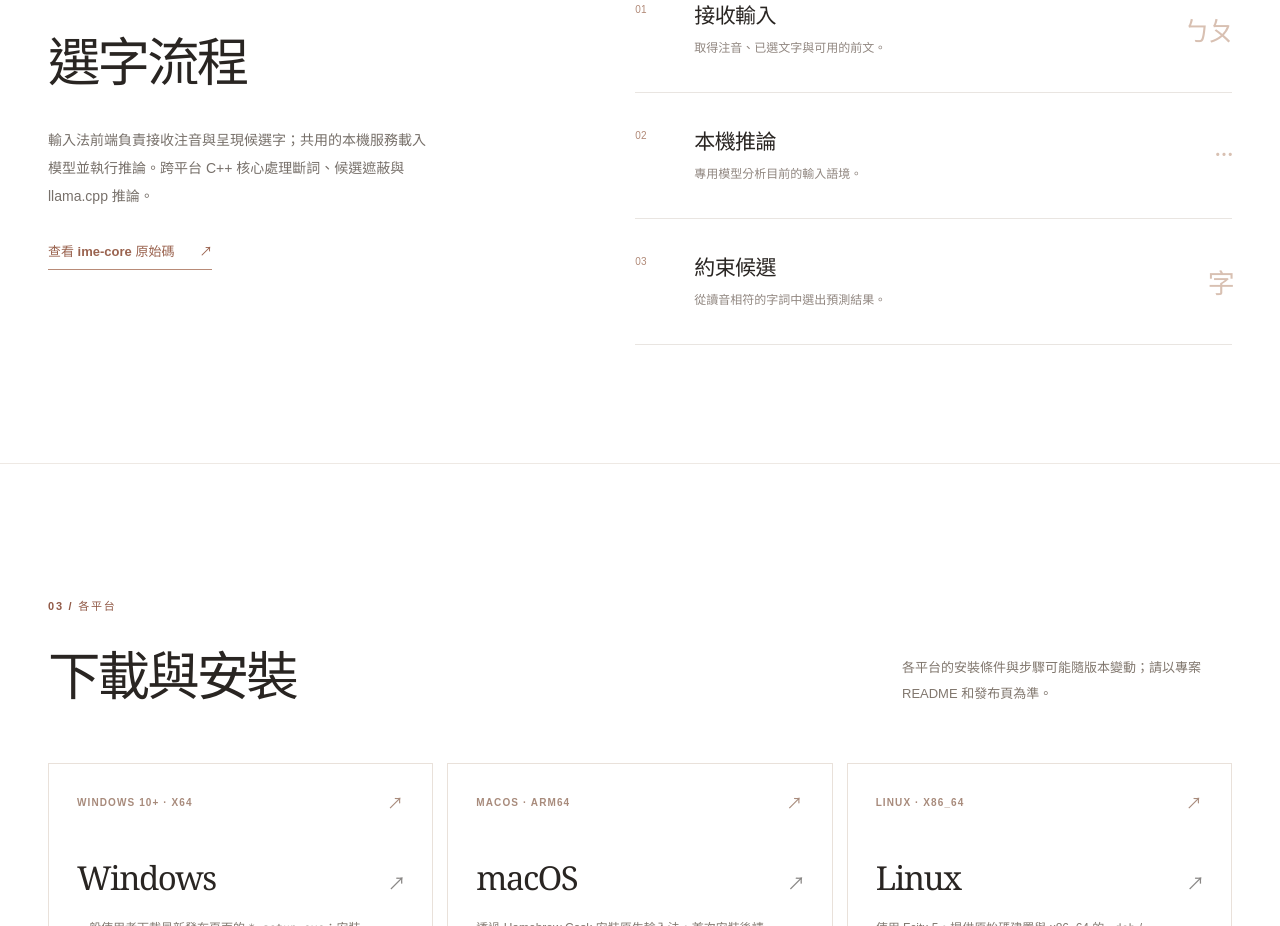
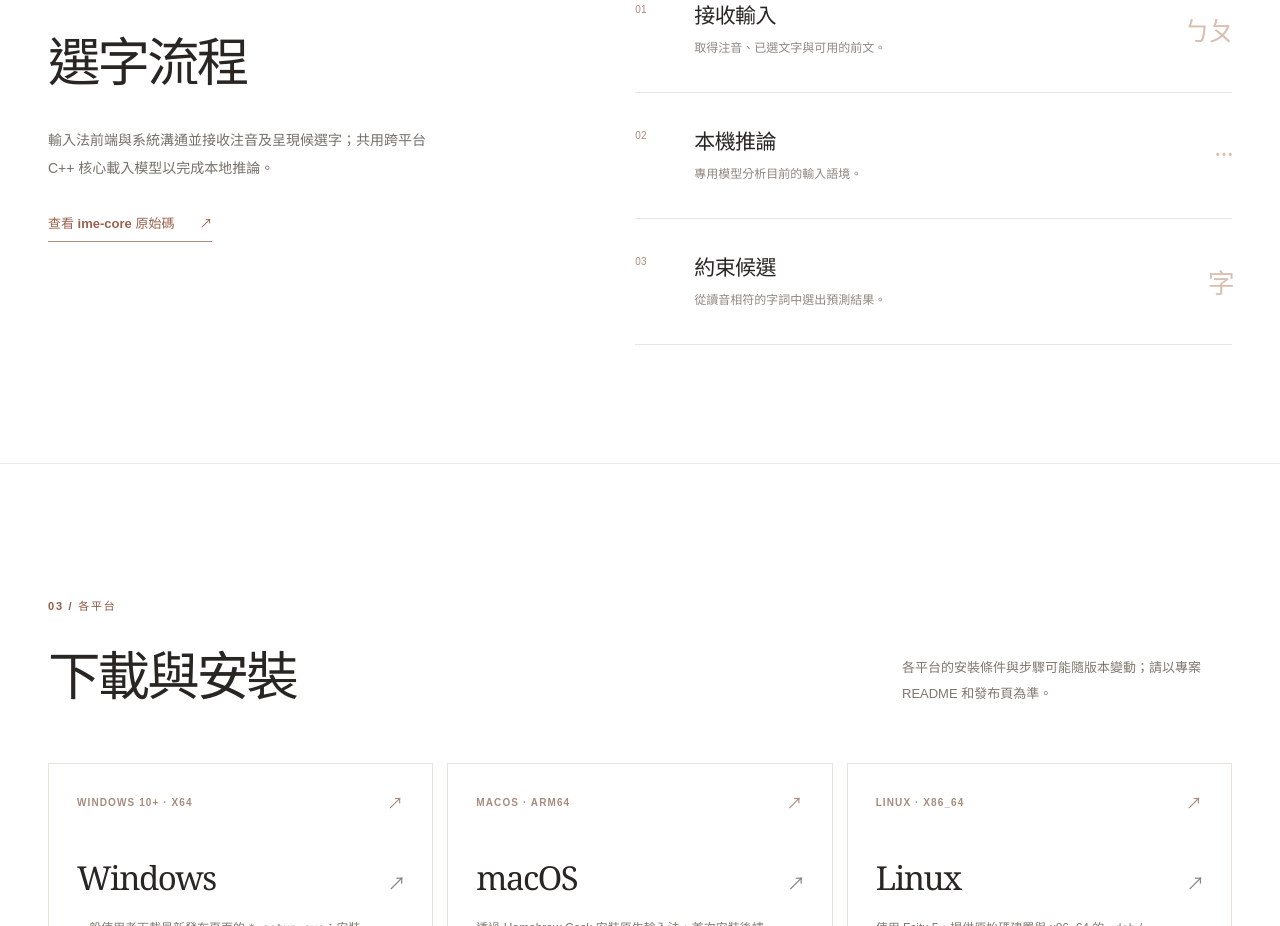
Before and after one commit to llavon-ime/llavon-web, a Nuxt app: page / in a window 1280 px wide. Shown: the part 1660-2586 px from the top of the page. Built offline with nearby package versions, Linux system fonts and the light colour scheme.

Commit message:
update statement

```diff
--- a/app/app.vue
+++ b/app/app.vue
@@ -154,7 +154,7 @@ useSeoMeta({
           <div class="how-intro">
             <span class="section-index">02 / 運作方式</span>
             <h2>選字流程</h2>
-            <p>輸入法前端負責接收注音與呈現候選字；共用的本機服務載入模型並執行推論。跨平台 C++ 核心處理斷詞、候選遮蔽與 llama.cpp 推論。</p>
+            <p>輸入法前端與系統溝通並接收注音及呈現候選字；共用跨平台 C++ 核心載入模型以完成本地推論。</p>
             <a class="inline-link" href="https://github.com/llavon-ime/ime-core" target="_blank" rel="noopener noreferrer">查看 ime-core 原始碼 <span aria-hidden="true">↗</span></a>
           </div>
           <div class="flow-list" aria-label="輸入法運作流程">
```
